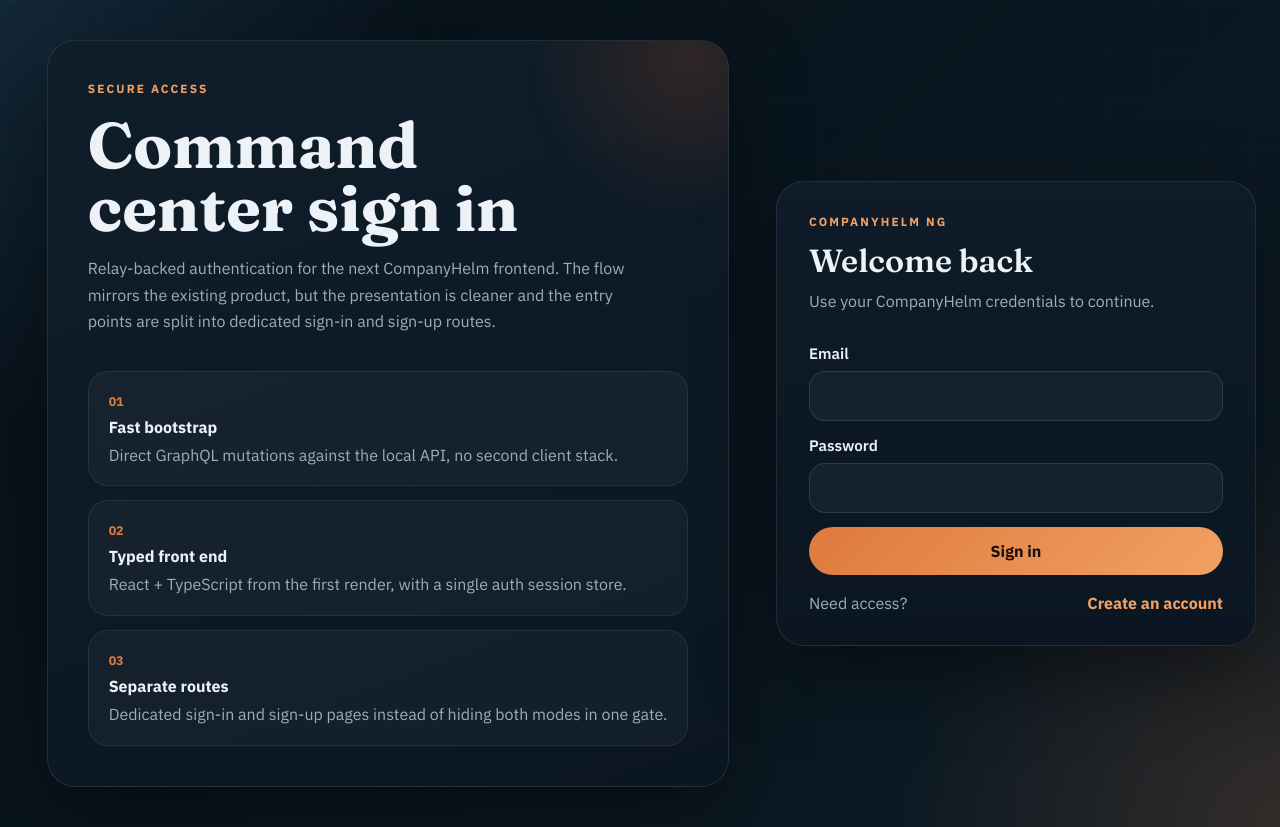
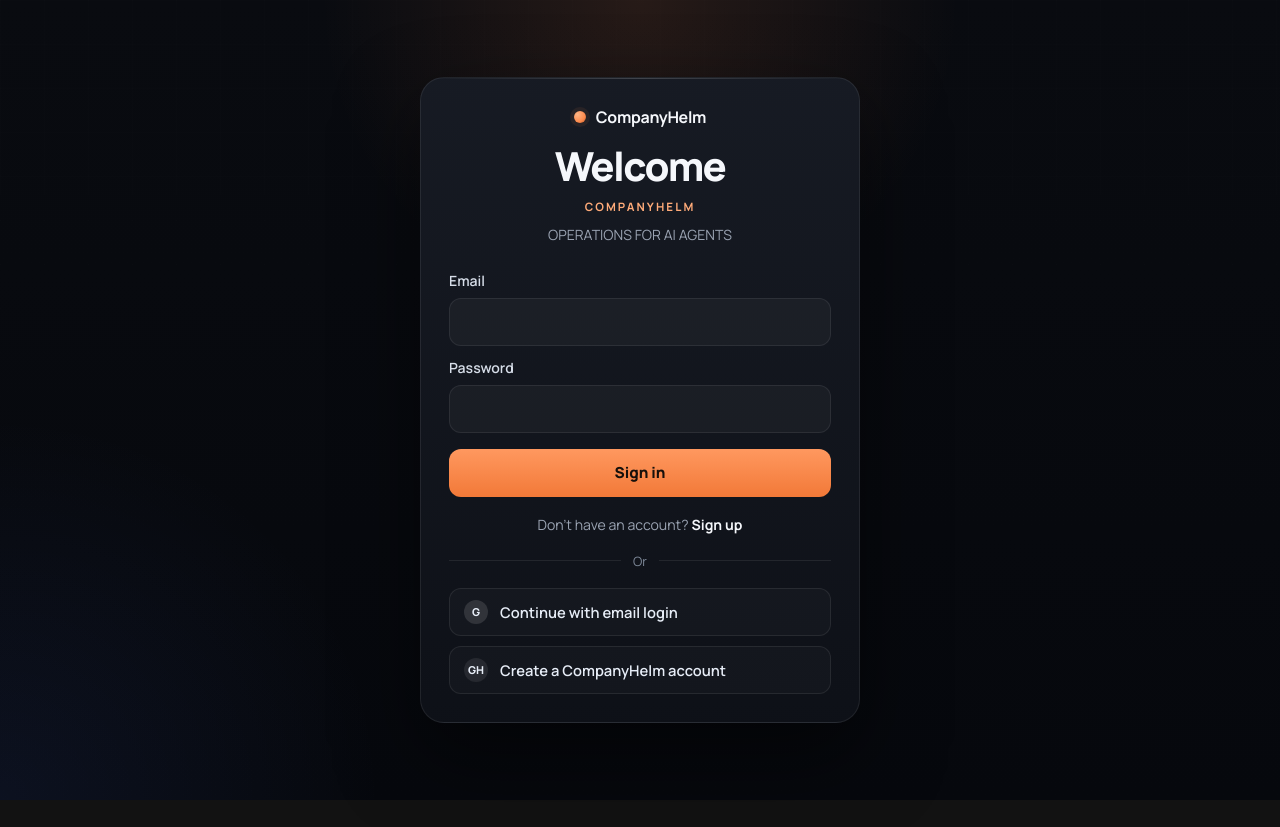
Before and after one commit to CompanyHelm/companyhelm, a React (Vite) app in the folder apps/web/: page /sign-in in a window 1280 px wide. After the commit the page ends 800 px from the top, so only its background shows below. Built offline with nearby package versions, Linux system fonts and the light colour scheme; no server answers.

Commit message:
Restyle ng auth pages after Daytona

```diff
--- a/apps/web/src/index.css
+++ b/apps/web/src/index.css
@@ -1,19 +1,19 @@
-@import url("https://fonts.googleapis.com/css2?family=Fraunces:opsz,wght@9..144,600;9..144,700&family=IBM+Plex+Sans:wght@400;500;600;700&display=swap");
+@import url("https://fonts.googleapis.com/css2?family=Manrope:wght@400;500;600;700;800&display=swap");
 
 :root {
   color-scheme: dark;
-  --bg: #071119;
-  --bg-strong: #0d1b25;
-  --panel: rgba(9, 18, 27, 0.84);
-  --panel-strong: rgba(11, 23, 34, 0.94);
-  --ink: #ecf2f7;
-  --muted: #9caebb;
-  --line: rgba(236, 242, 247, 0.1);
-  --accent: #de7a3e;
-  --accent-strong: #f2a064;
-  --accent-soft: rgba(222, 122, 62, 0.18);
-  --success: #5fd0a2;
-  --shadow: 0 28px 80px rgba(0, 0, 0, 0.42);
+  --bg: #090b10;
+  --bg-elevated: #10131a;
+  --panel: rgba(17, 20, 27, 0.94);
+  --panel-strong: rgba(12, 15, 21, 0.98);
+  --ink: #f5f7fb;
+  --muted: #9aa3b2;
+  --line: rgba(255, 255, 255, 0.08);
+  --line-strong: rgba(255, 255, 255, 0.14);
+  --accent: #fe8a4c;
+  --accent-strong: #ffab79;
+  --accent-soft: rgba(254, 138, 76, 0.16);
+  --shadow: 0 32px 80px rgba(0, 0, 0, 0.5);
 }
 
 * {
@@ -28,12 +28,12 @@
 
 body {
   margin: 0;
-  font-family: "IBM Plex Sans", sans-serif;
+  font-family: "Manrope", sans-serif;
   color: var(--ink);
   background:
-    radial-gradient(circle at top left, rgba(66, 132, 180, 0.2), transparent 28%),
-    radial-gradient(circle at bottom right, rgba(222, 122, 62, 0.18), transparent 25%),
-    linear-gradient(135deg, var(--bg), var(--bg-strong));
+    radial-gradient(circle at top center, rgba(254, 138, 76, 0.12), transparent 20rem),
+    radial-gradient(circle at bottom left, rgba(85, 126, 255, 0.08), transparent 24rem),
+    linear-gradient(180deg, #090b10 0%, #06080d 100%);
 }
 
 body::before {
@@ -41,11 +41,11 @@
   position: fixed;
   inset: 0;
   pointer-events: none;
-  background-image:
-    linear-gradient(rgba(236, 242, 247, 0.035) 1px, transparent 1px),
-    linear-gradient(90deg, rgba(236, 242, 247, 0.035) 1px, transparent 1px);
-  background-size: 48px 48px;
-  mask-image: linear-gradient(180deg, rgba(0, 0, 0, 0.45), transparent 90%);
+  background:
+    linear-gradient(rgba(255, 255, 255, 0.025) 1px, transparent 1px),
+    linear-gradient(90deg, rgba(255, 255, 255, 0.025) 1px, transparent 1px);
+  background-size: 44px 44px;
+  mask-image: linear-gradient(180deg, rgba(0, 0, 0, 0.35), transparent 85%);
 }
 
 button,
@@ -53,304 +53,292 @@
   font: inherit;
 }
 
+button {
+  cursor: pointer;
+}
+
 .auth-shell,
 .dashboard-shell {
   min-height: 100vh;
   display: grid;
   place-items: center;
-  padding: 40px 24px;
+  padding: 32px 20px;
 }
 
-.auth-shell {
-  grid-template-columns: minmax(320px, 1.1fr) minmax(320px, 480px);
-  gap: 24px;
+.auth-panel,
+.dashboard-card {
+  width: min(100%, 440px);
+  position: relative;
+  overflow: hidden;
+  border-radius: 24px;
+  border: 1px solid var(--line);
+  background:
+    linear-gradient(180deg, rgba(23, 27, 36, 0.98) 0%, rgba(14, 17, 24, 0.98) 100%);
+  box-shadow: var(--shadow);
+  backdrop-filter: blur(20px);
 }
 
-.auth-copy-panel,
-.auth-panel,
-.dashboard-card {
-  position: relative;
-  overflow: hidden;
-  border: 1px solid var(--line);
-  border-radius: 28px;
-  box-shadow: var(--shadow);
-  backdrop-filter: blur(18px);
+.auth-panel::before,
+.dashboard-card::before {
+  content: "";
+  position: absolute;
+  inset: 0 0 auto 0;
+  height: 1px;
+  background: linear-gradient(90deg, transparent, rgba(255, 255, 255, 0.18), transparent);
 }
 
-.auth-copy-panel,
-.dashboard-card {
-  background:
-    linear-gradient(160deg, rgba(17, 31, 44, 0.94), rgba(10, 23, 34, 0.9)),
-    var(--panel);
+.auth-panel {
+  padding: 28px;
 }
 
-.auth-copy-panel {
-  align-self: stretch;
-  padding: 40px;
+.auth-panel-header {
+  text-align: center;
+  margin-bottom: 24px;
 }
 
-.auth-copy-panel::after,
-.dashboard-card::after {
-  content: "";
-  position: absolute;
-  width: 320px;
-  height: 320px;
-  right: -120px;
-  top: -140px;
-  border-radius: 50%;
-  background: radial-gradient(circle, rgba(169, 73, 29, 0.22), transparent 70%);
-  filter: blur(8px);
+.auth-logo {
+  display: inline-flex;
+  align-items: center;
+  gap: 10px;
+  margin-bottom: 18px;
+  color: var(--ink);
+  font-weight: 700;
+  letter-spacing: -0.02em;
+}
+
+.auth-logo-mark {
+  width: 12px;
+  height: 12px;
+  border-radius: 999px;
+  background: radial-gradient(circle at 30% 30%, #ffb585, var(--accent) 62%, #ad5123 100%);
+  box-shadow: 0 0 0 4px rgba(254, 138, 76, 0.08);
+}
+
+.auth-logo-text {
+  font-size: 1rem;
+}
+
+.auth-panel-title,
+.dashboard-card h1 {
+  margin: 0;
+  font-size: clamp(2rem, 7vw, 2.5rem);
+  line-height: 1.02;
+  letter-spacing: -0.04em;
+  font-weight: 800;
 }
 
 .auth-eyebrow,
-.dashboard-eyebrow,
-.auth-brand {
-  margin: 0;
+.dashboard-eyebrow {
+  margin: 12px 0 0;
+  color: var(--accent-strong);
+  font-size: 0.72rem;
+  font-weight: 700;
   text-transform: uppercase;
   letter-spacing: 0.18em;
-  font-size: 0.74rem;
-  font-weight: 700;
-  color: var(--accent-strong);
 }
 
-.auth-copy-panel h1,
-.dashboard-card h1 {
-  margin: 18px 0 16px;
-  max-width: 12ch;
-  font-family: "Fraunces", serif;
-  font-size: clamp(2.6rem, 5vw, 4.8rem);
-  line-height: 0.98;
-}
-
-.auth-lead,
-.dashboard-copy,
-.auth-panel-copy {
-  margin: 0;
-  max-width: 58ch;
+.auth-panel-copy,
+.dashboard-copy {
+  margin: 10px 0 0;
   color: var(--muted);
-  line-height: 1.65;
-}
-
-.auth-highlights {
-  margin-top: 36px;
-  display: grid;
-  gap: 14px;
-}
-
-.auth-highlights article {
-  padding: 18px 20px;
-  border-radius: 20px;
-  background: rgba(255, 255, 255, 0.035);
-  border: 1px solid rgba(236, 242, 247, 0.08);
-  animation: rise-in 560ms ease both;
-}
-
-.auth-highlights article:nth-child(2) {
-  animation-delay: 80ms;
-}
-
-.auth-highlights article:nth-child(3) {
-  animation-delay: 160ms;
-}
-
-.auth-highlights span {
-  display: inline-flex;
-  margin-bottom: 8px;
-  font-size: 0.78rem;
-  font-weight: 700;
-  color: var(--accent);
-}
-
-.auth-highlights strong {
-  display: block;
-  margin-bottom: 6px;
-}
-
-.auth-highlights p {
-  margin: 0;
-  color: var(--muted);
-  line-height: 1.55;
-}
-
-.auth-panel {
-  width: min(100%, 480px);
-  padding: 32px;
-  background:
-    linear-gradient(180deg, rgba(15, 28, 40, 0.98), rgba(10, 22, 33, 0.94)),
-    var(--panel-strong);
-}
-
-.auth-panel-header {
-  margin-bottom: 28px;
-}
-
-.auth-panel-title {
-  margin: 12px 0 8px;
-  font-family: "Fraunces", serif;
-  font-size: 2rem;
+  font-size: 0.88rem;
+  line-height: 1.6;
 }
 
 .auth-form {
   display: grid;
-  gap: 14px;
+  gap: 12px;
 }
 
 .auth-form label {
   display: grid;
   gap: 8px;
-  font-size: 0.95rem;
+  color: #d7dee9;
+  font-size: 0.88rem;
   font-weight: 600;
 }
 
 .auth-form input {
   width: 100%;
-  border: 1px solid rgba(236, 242, 247, 0.12);
-  border-radius: 16px;
-  padding: 14px 16px;
-  background: rgba(255, 255, 255, 0.04);
+  min-height: 48px;
+  border: 1px solid var(--line);
+  border-radius: 12px;
+  padding: 13px 14px;
+  background: rgba(255, 255, 255, 0.035);
   color: var(--ink);
-  transition: border-color 180ms ease, box-shadow 180ms ease, transform 180ms ease;
+  transition: border-color 160ms ease, box-shadow 160ms ease, background-color 160ms ease;
+}
+
+.auth-form input::placeholder {
+  color: #738094;
 }
 
 .auth-form input:focus {
   outline: none;
-  border-color: rgba(169, 73, 29, 0.7);
+  border-color: rgba(254, 138, 76, 0.65);
   box-shadow: 0 0 0 4px var(--accent-soft);
-  transform: translateY(-1px);
-}
-
-.auth-submit,
-.dashboard-signout,
-.auth-route-switch button {
-  cursor: pointer;
+  background: rgba(255, 255, 255, 0.05);
 }
 
 .auth-submit,
 .dashboard-signout {
+  min-height: 48px;
   border: none;
-  border-radius: 999px;
-  padding: 14px 18px;
-  font-weight: 700;
-  color: #1a0f08;
-  background: linear-gradient(135deg, var(--accent), var(--accent-strong));
-  transition: transform 180ms ease, box-shadow 180ms ease, opacity 180ms ease;
+  border-radius: 12px;
+  margin-top: 4px;
+  background: linear-gradient(180deg, #ff985f 0%, #f27938 100%);
+  color: #16100b;
+  font-size: 0.95rem;
+  font-weight: 800;
+  transition: transform 160ms ease, box-shadow 160ms ease, opacity 160ms ease;
 }
 
 .auth-submit:hover,
 .dashboard-signout:hover {
   transform: translateY(-1px);
-  box-shadow: 0 12px 24px rgba(127, 52, 17, 0.24);
+  box-shadow: 0 12px 28px rgba(242, 121, 56, 0.28);
 }
 
 .auth-submit:disabled {
-  opacity: 0.6;
+  opacity: 0.65;
   cursor: progress;
 }
 
 .auth-error {
-  margin: 4px 0 0;
-  padding: 12px 14px;
-  border-radius: 14px;
-  background: rgba(222, 122, 62, 0.14);
-  color: #ffd0b2;
-  border: 1px solid rgba(222, 122, 62, 0.22);
+  margin: 2px 0 0;
+  border-radius: 12px;
+  padding: 11px 12px;
+  border: 1px solid rgba(255, 143, 98, 0.22);
+  background: rgba(255, 143, 98, 0.12);
+  color: #ffc8ac;
+  font-size: 0.88rem;
 }
 
-.auth-route-switch {
-  margin-top: 18px;
-  display: flex;
-  align-items: center;
-  justify-content: space-between;
-  gap: 12px;
+.auth-route-copy {
+  margin: 18px 0 0;
+  text-align: center;
   color: var(--muted);
+  font-size: 0.88rem;
 }
 
-.auth-route-switch button {
+.auth-route-copy button {
   border: none;
+  padding: 0;
   background: transparent;
-  padding: 0;
-  color: var(--accent-strong);
+  color: var(--ink);
   font-weight: 700;
 }
 
+.auth-divider {
+  display: grid;
+  grid-template-columns: 1fr auto 1fr;
+  align-items: center;
+  gap: 12px;
+  margin: 18px 0;
+  color: #7f8a9a;
+  font-size: 0.8rem;
+}
+
+.auth-divider::before,
+.auth-divider::after {
+  content: "";
+  height: 1px;
+  background: var(--line);
+}
+
+.auth-secondary-actions {
+  display: grid;
+  gap: 10px;
+}
+
+.auth-provider-button {
+  display: inline-flex;
+  align-items: center;
+  justify-content: flex-start;
+  gap: 12px;
+  width: 100%;
+  min-height: 48px;
+  border: 1px solid var(--line);
+  border-radius: 12px;
+  padding: 0 14px;
+  background: rgba(255, 255, 255, 0.025);
+  color: #e7edf7;
+  font-size: 0.92rem;
+  font-weight: 600;
+  transition: border-color 160ms ease, background-color 160ms ease, transform 160ms ease;
+}
+
+.auth-provider-button:hover {
+  transform: translateY(-1px);
+  border-color: var(--line-strong);
+  background: rgba(255, 255, 255, 0.045);
+}
+
+.auth-provider-icon {
+  display: inline-grid;
+  place-items: center;
+  width: 24px;
+  height: 24px;
+  border-radius: 999px;
+  font-size: 0.68rem;
+  font-weight: 800;
+  flex: 0 0 auto;
+}
+
+.auth-provider-icon-google {
+  background: rgba(255, 255, 255, 0.12);
+}
+
+.auth-provider-icon-github {
+  background: rgba(255, 255, 255, 0.08);
+}
+
 .dashboard-card {
-  width: min(100%, 760px);
-  padding: 40px;
+  width: min(100%, 620px);
+  padding: 32px;
 }
 
 .dashboard-details {
-  margin: 30px 0;
+  margin: 24px 0;
   display: grid;
-  grid-template-columns: repeat(3, minmax(0, 1fr));
-  gap: 14px;
+  gap: 12px;
 }
 
 .dashboard-details div {
-  padding: 18px;
-  border-radius: 18px;
-  background: rgba(255, 255, 255, 0.035);
-  border: 1px solid rgba(236, 242, 247, 0.08);
+  padding: 16px;
+  border-radius: 16px;
+  border: 1px solid var(--line);
+  background: rgba(255, 255, 255, 0.03);
 }
 
 .dashboard-details dt {
-  margin-bottom: 8px;
-  font-size: 0.76rem;
+  margin-bottom: 6px;
+  color: var(--muted);
+  font-size: 0.74rem;
   text-transform: uppercase;
-  letter-spacing: 0.12em;
-  color: var(--muted);
+  letter-spacing: 0.14em;
 }
 
 .dashboard-details dd {
   margin: 0;
-  line-height: 1.55;
+  color: var(--ink);
+  line-height: 1.5;
 }
 
-@keyframes rise-in {
-  from {
-    opacity: 0;
-    transform: translateY(16px);
+@media (max-width: 640px) {
+  .auth-shell,
+  .dashboard-shell {
+    padding: 18px 14px;
   }
 
-  to {
-    opacity: 1;
-    transform: translateY(0);
+  .auth-panel,
+  .dashboard-card {
+    border-radius: 20px;
+    padding: 22px;
+  }
+
+  .auth-panel-title,
+  .dashboard-card h1 {
+    font-size: 1.9rem;
   }
 }
-
-@media (max-width: 960px) {
-  .auth-shell {
-    grid-template-columns: 1fr;
-  }
-
-  .auth-copy-panel {
-    padding: 32px;
-  }
-}
-
-@media (max-width: 720px) {
-  .auth-shell,
-  .dashboard-shell {
-    padding: 20px 16px;
-  }
-
-  .auth-copy-panel,
-  .auth-panel,
-  .dashboard-card {
-    border-radius: 24px;
-  }
-
-  .auth-copy-panel h1,
-  .dashboard-card h1 {
-    max-width: none;
-    font-size: 2.8rem;
-  }
-
-  .dashboard-details {
-    grid-template-columns: 1fr;
-  }
-
-  .auth-route-switch {
-    flex-direction: column;
-    align-items: flex-start;
-  }
-}
--- a/apps/web/src/pages/auth_page.tsx
+++ b/apps/web/src/pages/auth_page.tsx
@@ -31,12 +31,12 @@
   const isSignInMode = props.mode === "signIn";
 
   const heading = useMemo(
-    () => (isSignInMode ? "Command center sign in" : "Create your CompanyHelm workspace"),
+    () => (isSignInMode ? "Welcome" : "Create account"),
     [isSignInMode],
   );
 
   const eyebrow = useMemo(
-    () => (isSignInMode ? "Secure access" : "New workspace"),
+    () => (isSignInMode ? "CompanyHelm" : "Join CompanyHelm"),
     [isSignInMode],
   );
 
@@ -69,41 +69,18 @@
 
   return (
     <main className="auth-shell">
-      <section className="auth-copy-panel">
-        <p className="auth-eyebrow">{eyebrow}</p>
-        <h1>{heading}</h1>
-        <p className="auth-lead">
-          Relay-backed authentication for the next CompanyHelm frontend. The flow mirrors the
-          existing product, but the presentation is cleaner and the entry points are split into
-          dedicated sign-in and sign-up routes.
-        </p>
-        <div className="auth-highlights">
-          <article>
-            <span>01</span>
-            <strong>Fast bootstrap</strong>
-            <p>Direct GraphQL mutations against the local API, no second client stack.</p>
-          </article>
-          <article>
-            <span>02</span>
-            <strong>Typed front end</strong>
-            <p>React + TypeScript from the first render, with a single auth session store.</p>
-          </article>
-          <article>
-            <span>03</span>
-            <strong>Separate routes</strong>
-            <p>Dedicated sign-in and sign-up pages instead of hiding both modes in one gate.</p>
-          </article>
-        </div>
-      </section>
-
       <section className="auth-panel">
         <div className="auth-panel-header">
-          <p className="auth-brand">CompanyHelm NG</p>
-          <p className="auth-panel-title">{isSignInMode ? "Welcome back" : "Get started"}</p>
+          <div className="auth-logo">
+            <span className="auth-logo-mark" aria-hidden="true" />
+            <span className="auth-logo-text">CompanyHelm</span>
+          </div>
+          <h1 className="auth-panel-title">{heading}</h1>
+          <p className="auth-eyebrow">{eyebrow}</p>
           <p className="auth-panel-copy">
             {isSignInMode
-              ? "Use your CompanyHelm credentials to continue."
-              : "Create an operator account for the new React frontend."}
+              ? "OPERATIONS FOR AI AGENTS"
+              : "SET UP YOUR OPERATOR WORKSPACE"}
           </p>
         </div>
 
@@ -167,10 +144,30 @@
           </button>
         </form>
 
-        <div className="auth-route-switch">
-          <span>{isSignInMode ? "Need access?" : "Already registered?"}</span>
+        <p className="auth-route-copy">
+          {isSignInMode ? "Don't have an account?" : "Already have an account?"}
+          {" "}
           <button type="button" onClick={isSignInMode ? props.onNavigateToSignUp : props.onNavigateToSignIn}>
-            {isSignInMode ? "Create an account" : "Go to sign in"}
+            {isSignInMode ? "Sign up" : "Sign in"}
+          </button>
+        </p>
+
+        <div className="auth-divider" aria-hidden="true">
+          <span>Or</span>
+        </div>
+
+        <div className="auth-secondary-actions">
+          <button type="button" className="auth-provider-button" onClick={props.onNavigateToSignIn}>
+            <span className="auth-provider-icon auth-provider-icon-google" aria-hidden="true">
+              G
+            </span>
+            Continue with email login
+          </button>
+          <button type="button" className="auth-provider-button" onClick={props.onNavigateToSignUp}>
+            <span className="auth-provider-icon auth-provider-icon-github" aria-hidden="true">
+              GH
+            </span>
+            {isSignInMode ? "Create a CompanyHelm account" : "Return to sign in"}
           </button>
         </div>
       </section>
```
